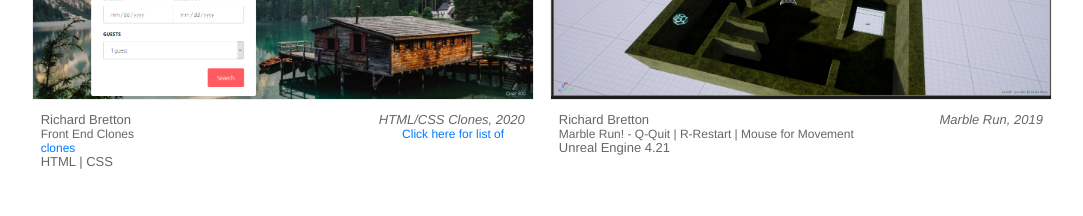
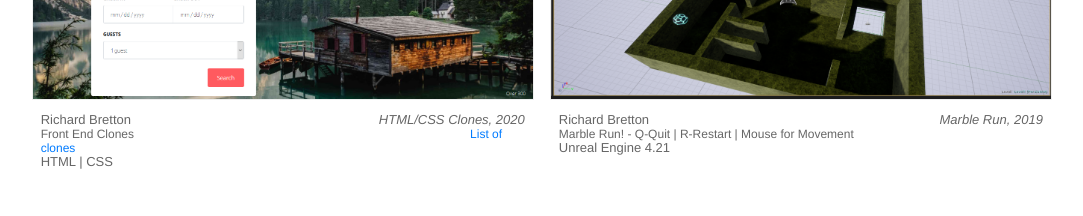
Before and after one commit to rpglegend21/portfolio, a plain HTML site: page index.html in a window 1280 px wide. Shown: the part 849-1065 px from the top of the page, without its empty margins (98-1181 px from the left). Drawn offline with nearby package versions, Linux system fonts and the light colour scheme.

Commit message:
ffinal hyper link version hopefully...

```diff
--- a/index.html
+++ b/index.html
@@ -64,7 +64,7 @@
                   <em class="proj-desc-align">
                     <span class="project-name">HTML/CSS Clones</span>, <span class="project-year">2020</span>
                   </em><br>
-                  <span class="proj-desc">Front End Clones<a href="https://docs.google.com/document/d/1l4poi_CxoOUjZXqW1zkgIqCZ7PJPn9Er0tz8muK4ow8/edit?usp=sharing" target="_blank">Click here for list of clones</a></span><br>
+                  <span class="proj-desc">Front End Clones<a href="https://docs.google.com/document/d/1l4poi_CxoOUjZXqW1zkgIqCZ7PJPn9Er0tz8muK4ow8/edit?usp=sharing" target="_blank">List of clones</a></span><br>
                   <span class="project-medium">HTML | CSS</span>
                 </p>
             </div>
--- a/style.css
+++ b/style.css
@@ -276,37 +276,38 @@ h3 {
 
 @media (min-width: 325px){
   .proj-desc a {
-    padding-left: 11em;
+    padding-left: 14em;
+    margin-left: 3em;
   }
 }
 @media (min-width: 480px){
   .proj-desc a {
-    padding-left: 14em;
-    margin-left: 10px;
+    padding-left: 12em;
+    margin-left: 7em;
   }
 }
-/* @media (min-width: 597px){
+@media (min-width: 597px){
   .proj-desc a {
-    padding-left: 2em;
-    margin-left: 11px;
+    padding-left: 1em;
+    margin-left: 5em;
   }
-} */
+}
 @media (min-width: 768px){
   .proj-desc a {
-    padding-left: 10em;
-    margin-left: 4px;
+    padding-left: 6em;
+    margin-left: 1em;
   }
 }
-/* @media (min-width: 992px){
+@media (min-width: 992px){
   .proj-desc a {
-    padding-left: 9em;
-    margin-left: 6px;
+    padding-left: 15em;
+    margin-left: 1em;
   }
-} */
+}
 @media (min-width: 1200px){
   .proj-desc a {
-    padding-left: 22em;
-    margin-left: 4px;
+    padding-left: 26em;
+    margin-left: 2em;
   }
 }
 @media (min-width: 576px){
```
